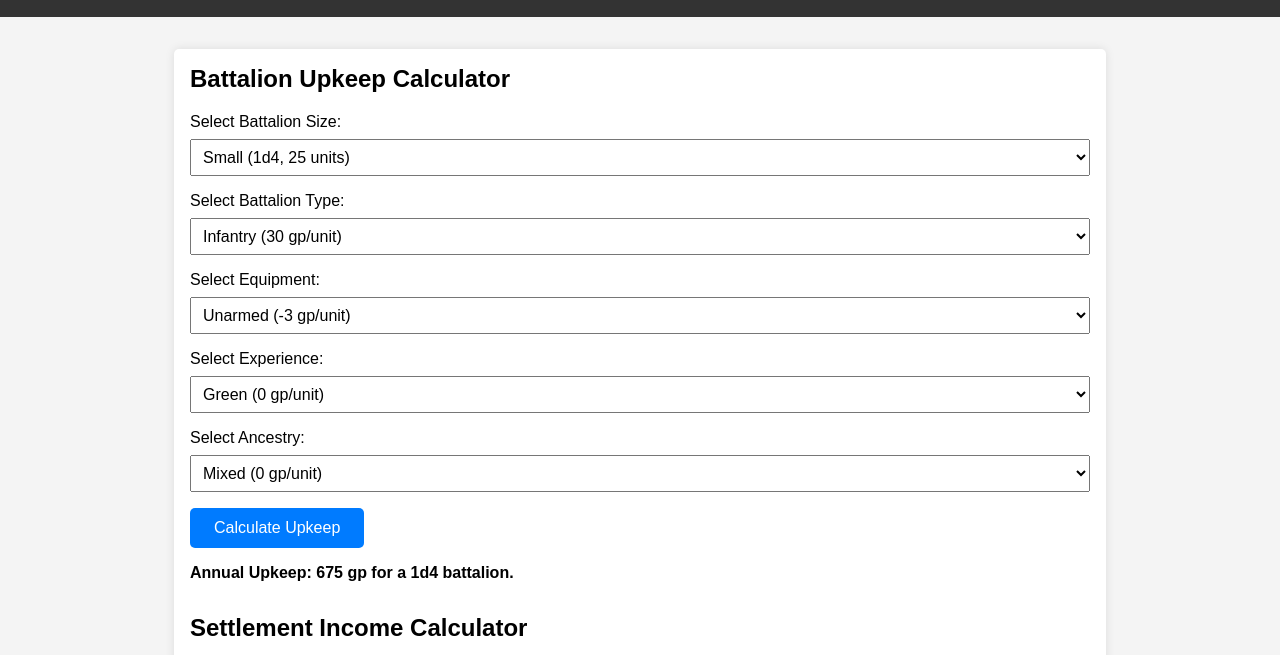
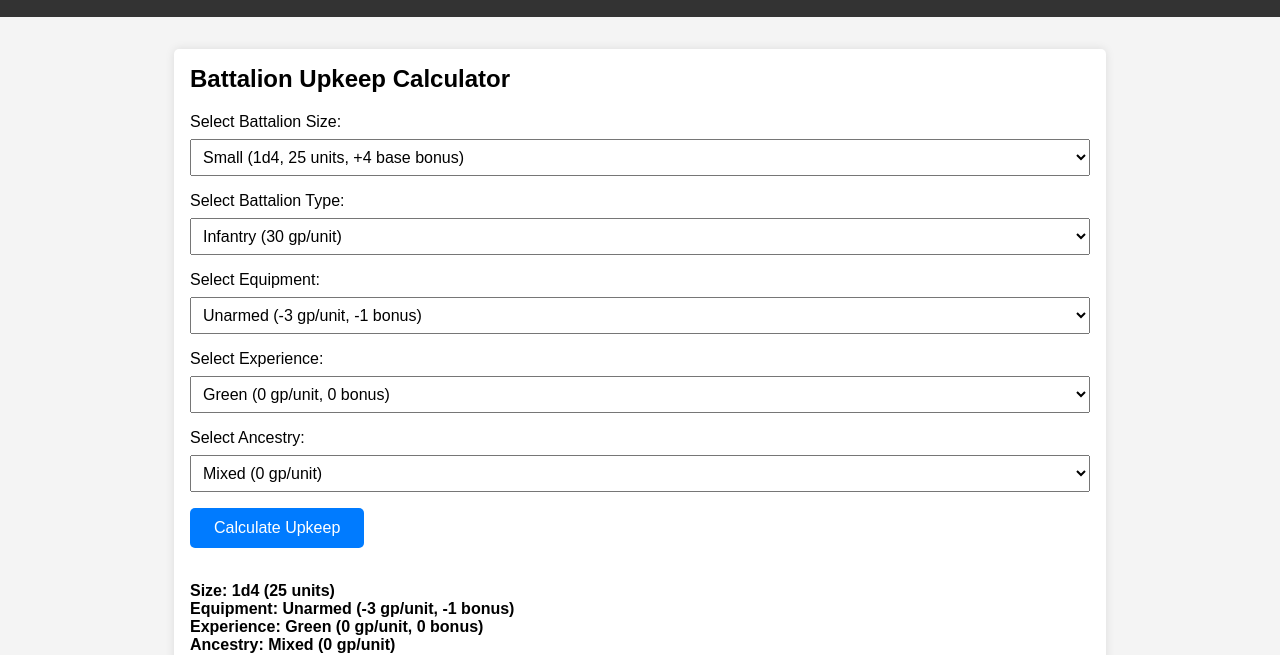
Before and after one commit to QuadeCSquared/ttrpg-projects, a plain HTML site: page index.html in a window 1280 px wide. Both pictures are taken after a click on the button "Calculate Upkeep". Shown: the part 95-750 px from the top of the page. Drawn offline with Linux system fonts and the light colour scheme.

Commit message:
index update

```diff
--- a/index.html
+++ b/index.html
@@ -68,6 +68,7 @@
         .output {
             margin-top: 1em;
             font-weight: bold;
+            white-space: pre-line;
         }
     </style>
 </head>
@@ -82,11 +83,11 @@
             <div class="input-group">
                 <label for="battalion-size">Select Battalion Size:</label>
                 <select id="battalion-size" onchange="updateUnitCount()">
-                    <option value="1d4" data-units="25">Small (1d4, 25 units)</option>
-                    <option value="1d6" data-units="50">Medium (1d6, 50 units)</option>
-                    <option value="1d8" data-units="200">Large (1d8, 200 units)</option>
-                    <option value="1d10" data-units="450">Huge (1d10, 450 units)</option>
-                    <option value="1d12" data-units="800">Gargantuan (1d12, 800 units)</option>
+                    <option value="1d4" data-units="25" data-bonus="4">Small (1d4, 25 units, +4 base bonus)</option>
+                    <option value="1d6" data-units="50" data-bonus="6">Medium (1d6, 50 units, +6 base bonus)</option>
+                    <option value="1d8" data-units="200" data-bonus="8">Large (1d8, 200 units, +8 base bonus)</option>
+                    <option value="1d10" data-units="450" data-bonus="10">Huge (1d10, 450 units, +10 base bonus)</option>
+                    <option value="1d12" data-units="800" data-bonus="12">Gargantuan (1d12, 800 units, +12 base bonus)</option>
                 </select>
             </div>
             <div class="input-group">
@@ -101,28 +102,30 @@
             <div class="input-group">
                 <label for="equipment">Select Equipment:</label>
                 <select id="equipment">
-                    <option value="-3">Unarmed (-3 gp/unit)</option>
-                    <option value="0">Light (0 gp/unit)</option>
-                    <option value="5">Moderate (+5 gp/unit)</option>
-                    <option value="15">Heavy (+15 gp/unit)</option>
+                    <option value="-3">Unarmed (-3 gp/unit, -1 bonus)</option>
+                    <option value="0">Light (0 gp/unit, 0 bonus)</option>
+                    <option value="5">Moderate (+5 gp/unit, +1 bonus)</option>
+                    <option value="15">Heavy (+15 gp/unit, +2 bonus)</option>
                 </select>
             </div>
             <div class="input-group">
                 <label for="experience">Select Experience:</label>
                 <select id="experience">
-                    <option value="0">Green (0 gp/unit)</option>
-                    <option value="2">Trained (+2 gp/unit)</option>
-                    <option value="5">Seasoned (+5 gp/unit)</option>
-                    <option value="10">Veteran (+10 gp/unit)</option>
+                    <option value="0">Green (0 gp/unit, 0 bonus)</option>
+                    <option value="2">Trained (+2 gp/unit, +1 bonus)</option>
+                    <option value="5">Seasoned (+5 gp/unit, +2 bonus)</option>
+                    <option value="10">Veteran (+10 gp/unit, +3 bonus)</option>
                 </select>
             </div>
             <div class="input-group">
                 <label for="ancestry">Select Ancestry:</label>
                 <select id="ancestry">
-                    <option value="0">Mixed (0 gp/unit)</option>
-                    <option value="0">Human (0 gp/unit)</option>
-                    <option value="0">Elf (0 gp/unit)</option>
-                    <option value="5">Giant (+5 gp/unit)</option>
+                    <option value="Mixed" data-trait="+1 Tactics against other Ancestries" data-power="0" data-tactics="0" data-toughness="0" data-morale="0" data-cost="0">Mixed (0 gp/unit)</option>
+                    <option value="Human" data-trait="+1 Morale" data-power="0" data-tactics="0" data-toughness="0" data-morale="1" data-cost="0">Human (0 gp/unit)</option>
+                    <option value="Elf" data-trait="+2 Tactics for Elf Archers" data-power="0" data-tactics="0" data-toughness="0" data-morale="0" data-cost="0">Elf (0 gp/unit)</option>
+                    <option value="Giant" data-trait="+2 Power" data-power="2" data-tactics="0" data-toughness="0" data-morale="0" data-cost="5">Giant (+5 gp/unit)</option>
+                    <option value="Dwarf" data-trait="+1 Toughness, +1 Tactics against Orcs" data-power="0" data-tactics="0" data-toughness="1" data-morale="0" data-cost="0">Dwarf (0 gp/unit)</option>
+                    <option value="Orc" data-trait="+1 Power, +1 Tactics against Dwarves" data-power="1" data-tactics="0" data-toughness="0" data-morale="0" data-cost="0">Orc (0 gp/unit)</option>
                 </select>
             </div>
             <button onclick="calculateBattalionUpkeep()">Calculate Upkeep</button>
@@ -155,21 +158,60 @@
 
         // Battalion Calculator Logic
         function calculateBattalionUpkeep() {
-            const sizeDie = document.getElementById("battalion-size").value;
-            const unitCost = parseInt(document.getElementById("battalion-type").value, 10); // Base cost from type
+            const sizeElement = document.getElementById("battalion-size");
+            const sizeDie = sizeElement.value;
             const numUnits = updateUnitCount();
-            const equipmentCost = parseInt(document.getElementById("equipment").value, 10);
-            const experienceCost = parseInt(document.getElementById("experience").value, 10);
-            const ancestryCost = parseInt(document.getElementById("ancestry").value, 10);
+            const baseBonus = parseInt(sizeElement.options[sizeElement.selectedIndex].getAttribute("data-bonus"), 10);
 
-            if (isNaN(numUnits) || isNaN(unitCost) || isNaN(equipmentCost) || isNaN(experienceCost) || isNaN(ancestryCost)) {
+            const typeElement = document.getElementById("battalion-type");
+            const type = typeElement.options[typeElement.selectedIndex].text;
+            const unitCost = parseInt(typeElement.value, 10);
+
+            const equipmentElement = document.getElementById("equipment");
+            const equipment = equipmentElement.options[equipmentElement.selectedIndex].text;
+            const equipmentCost = parseInt(equipmentElement.value, 10);
+            const equipmentBonus = equipmentElement.selectedIndex - 1; // Unarmed starts at -1
+
+            const experienceElement = document.getElementById("experience");
+            const experience = experienceElement.options[experienceElement.selectedIndex].text;
+            const experienceCost = parseInt(experienceElement.value, 10);
+            const experienceBonus = experienceElement.selectedIndex;
+
+            const ancestryElement = document.getElementById("ancestry");
+            const ancestry = ancestryElement.options[ancestryElement.selectedIndex].text;
+            const ancestryCost = parseInt(ancestryElement.options[ancestryElement.selectedIndex].getAttribute("data-cost"), 10);
+            const ancestryPower = parseInt(ancestryElement.options[ancestryElement.selectedIndex].getAttribute("data-power"), 10);
+            const ancestryTactics = parseInt(ancestryElement.options[ancestryElement.selectedIndex].getAttribute("data-tactics"), 10);
+            const ancestryToughness = parseInt(ancestryElement.options[ancestryElement.selectedIndex].getAttribute("data-toughness"), 10);
+            const ancestryMorale = parseInt(ancestryElement.options[ancestryElement.selectedIndex].getAttribute("data-morale"), 10);
+            const ancestryTrait = parseInt(ancestryElement.options[ancestryElement.selectedIndex].getAttribute("data-trait"), 10);
+
+            if (isNaN(numUnits) || isNaN(unitCost) || isNaN(equipmentCost) || isNaN(experienceCost)) {
                 document.getElementById("battalion-output").textContent = "Please enter valid inputs.";
                 return;
             }
 
             const totalCostPerUnit = unitCost + equipmentCost + experienceCost + ancestryCost;
             const upkeep = totalCostPerUnit * numUnits;
-            document.getElementById("battalion-output").textContent = `Annual Upkeep: ${upkeep} gp for a ${sizeDie} battalion.`;
+
+            const tacticsBonus = baseBonus + equipmentBonus + experienceBonus + ancestryTactics;
+            const powerBonus = baseBonus + equipmentBonus + ancestryPower;
+            const toughnessBonus = baseBonus + equipmentBonus + ancestryToughness;
+            const moraleBonus = baseBonus + ancestryMorale + experienceBonus;
+
+            const output = `
+Size: ${sizeDie} (${numUnits} units)
+Equipment: ${equipment}
+Experience: ${experience}
+Ancestry: ${ancestry}
+Type: ${type}
+Cost: ${upkeep} gp; Size Die: ${sizeDie}, ${numUnits} units
+Tactics: +${tacticsBonus}; Power: +${powerBonus}; Toughness: ${toughnessBonus + 10}
+Morale: +${moraleBonus}; Victories: 0; Defeats: 0
+Ancestry Traits: ${ancestryTrait}
+`;
+
+            document.getElementById("battalion-output").textContent = output;
         }
 
         // Settlement Calculator Logic
```
